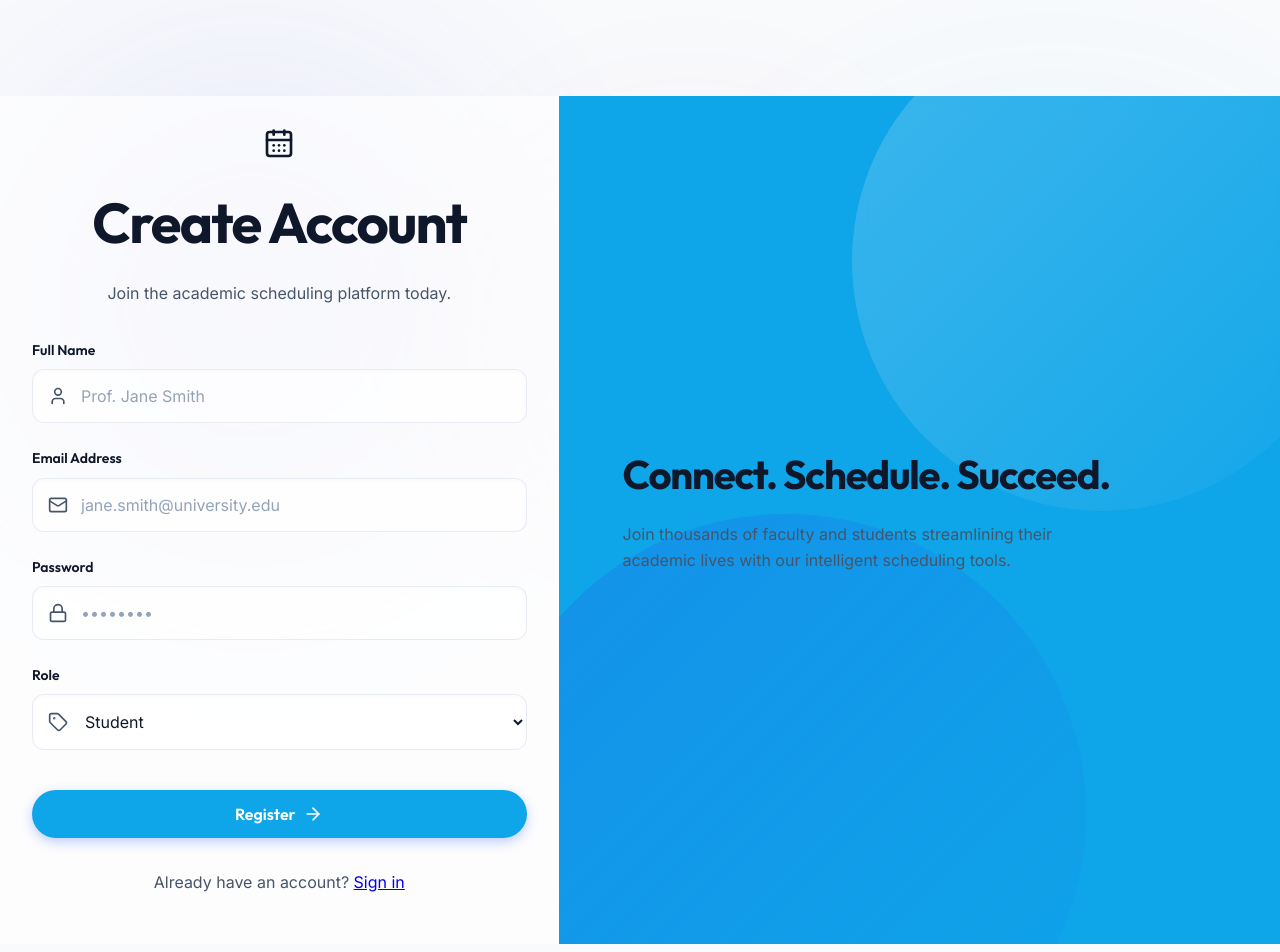
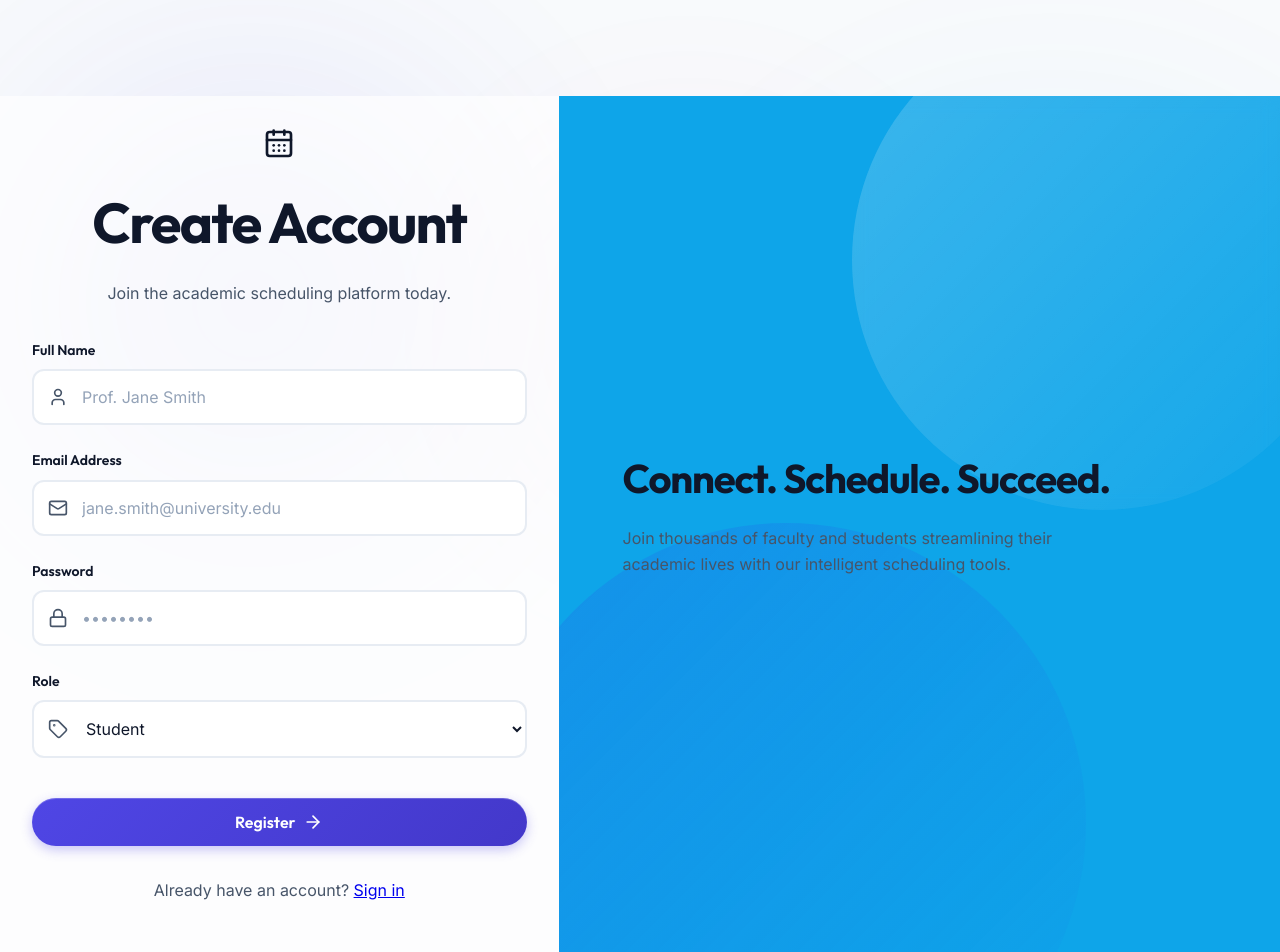
Before and after one commit to Vansh150705/faculty-scheduler, a React (Vite) app in the folder frontend/: page /register in a window 1280 px wide. Shown: the top 952 px of the page. Built offline with nearby package versions, Linux system fonts and the light colour scheme.

Commit message:
final changes before sync

```diff
--- a/frontend/src/index.css
+++ b/frontend/src/index.css
@@ -214,21 +214,20 @@ p {
 .input-field {
   width: 100%;
   padding: 1rem 1.25rem;
-  border: 1px solid var(--border);
+  border: 2px solid var(--border);
   border-radius: var(--radius-md);
   font-family: inherit;
   font-size: 1rem;
   transition: var(--transition);
-  background: var(--surface);
+  background: var(--surface-solid);
   color: var(--text-main);
-  box-shadow: inset 0 2px 4px rgba(0, 0, 0, 0.02);
 }
 
 .input-field:focus {
   outline: none;
   border-color: var(--primary);
-  box-shadow: 0 0 0 4px var(--primary-glow);
-  background: #FFFFFF;
+  box-shadow: 0 0 0 4px var(--primary-glow), 0 4px 12px rgba(79, 70, 229, 0.1);
+  transform: translateY(-1px);
 }
 
 .input-field::placeholder {
@@ -300,15 +299,15 @@ p {
 }
 
 .btn-primary {
-  background-color: var(--primary);
+  background: linear-gradient(135deg, var(--primary), var(--primary-hover));
   color: white;
-  box-shadow: 0 4px 12px rgba(37, 99, 235, 0.3);
+  box-shadow: 0 4px 12px rgba(79, 70, 229, 0.3), inset 0 1px 0 rgba(255,255,255,0.2);
+  border: none;
 }
 
 .btn-primary:hover {
-  background-color: var(--primary-hover);
-  box-shadow: 0 8px 24px rgba(37, 99, 235, 0.4);
-  transform: translateY(-2px);
+  box-shadow: 0 8px 24px rgba(79, 70, 229, 0.4), inset 0 1px 0 rgba(255,255,255,0.2);
+  transform: translateY(-3px) scale(1.02);
 }
 
 .btn-secondary {
--- a/frontend/src/pages/Dashboard.jsx
+++ b/frontend/src/pages/Dashboard.jsx
@@ -12,8 +12,8 @@ const Dashboard = () => {
       <div className="mb-10 p-8 glass-panel rounded-2xl flex items-center justify-between">
         <div>
           <div className="flex items-center gap-3 mb-2">
-            <h1 className="text-4xl font-bold text-text-main m-0">
-              Welcome back, {user.name.split(' ')[0]} <span className="inline-block animate-bounce" style={{ animationDuration: '2s' }}>👋</span>
+            <h1 className="text-4xl font-extrabold m-0 bg-clip-text text-transparent bg-gradient-to-r from-primary via-indigo-500 to-secondary" style={{ WebkitBackgroundClip: 'text', WebkitTextFillColor: 'transparent', backgroundClip: 'text' }}>
+              Welcome back, {user.name.split(' ')[0]} <span className="inline-block animate-bounce" style={{ animationDuration: '2s', WebkitTextFillColor: 'initial' }}>👋</span>
             </h1>
           </div>
           <p className="text-text-muted text-lg">
```
